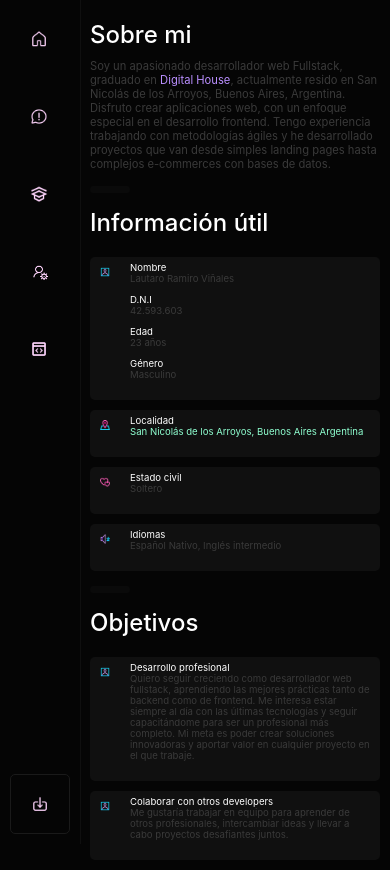
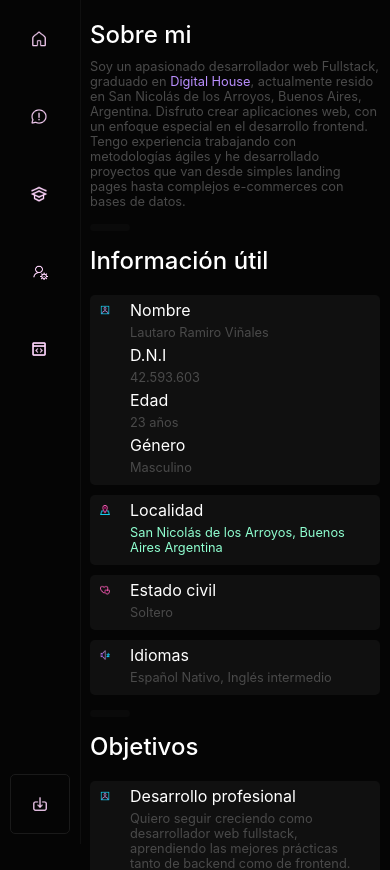
Before and after one commit to lautarovinales/portfolio-lvinales, a React (Create React App) app: page /about in a window 390 px wide. Shown: the top 870 px of the page. Built offline with nearby package versions, Linux system fonts and the light colour scheme.

Commit message:
ajustes opacidad

```diff
--- a/src/styles/About.css
+++ b/src/styles/About.css
@@ -24,6 +24,7 @@
     display: flex;
     flex-direction: column;
     margin-top: -5px;
+    gap: 5px;
 }
 
 .cont-wrap img {
@@ -37,19 +38,18 @@
 }
 
 .cont-body {
-    font-size: 0.9rem;
-    color: #3a3a3a;
-    margin-bottom: 10px;
+    font-size: 1rem;
+    color: #4a4a4a;
 }
 
 @media (max-width: 768px) {
     .cont-title{
-        font-size: 0.6rem;
+        font-size: 1rem;
         color: white;
     }
 
     .cont-body{
-        font-size: 0.6rem;
+        font-size: 0.8rem;
     }
 
     .cont-wrap{
--- a/src/styles/Education.css
+++ b/src/styles/Education.css
@@ -1,5 +1,5 @@
 .button-download{
-    width: fit-content;
+    max-width: max-content;
     font-weight: 500;
     display: flex;
     align-items: center;
@@ -8,10 +8,12 @@
     padding: 10px 40px;
     border-radius: 3px;
     cursor: pointer;
+    margin-top: 10px;
 }
 
 @media (max-width: 768px) {
     .button-download{
     font-size: 0.6rem;
     }
+
 }
--- a/src/styles/Home.css
+++ b/src/styles/Home.css
@@ -96,7 +96,7 @@ header{
 
 .sub-title{
     font-size: 1.7rem;
-    color: #3a3a3a;
+    color: #4a4a4a;
     margin-top: 10px;
 }
 
@@ -196,7 +196,7 @@ header{
     }
 
     .sub-title{
-        font-size: 0.7rem;
+        font-size: 0.8rem;
     }
 }
 
```
